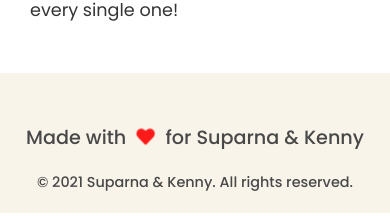
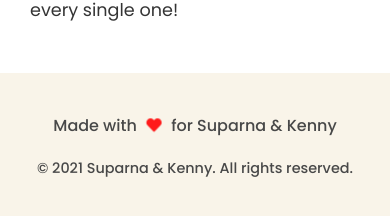
Before and after one commit to AbhishekPednekar84/supkenny-site, a Next.js app: page / in a window 390 px wide. Shown: the part 3740-3956 px from the top of the page. Built offline with nearby package versions, Linux system fonts and the light colour scheme; a web font is replaced by a local one.

Commit message:
Changed footer style

```diff
--- a/styles/Home.module.css
+++ b/styles/Home.module.css
@@ -275,7 +275,7 @@
   justify-content: center;
   align-items: center;
   padding-top: 30px;
-  padding-bottom: 20px;
+  padding-bottom: 30px;
   font-size: 1.2rem;
   font-weight: 500;
   background: #f3ecd899;
@@ -284,7 +284,7 @@
 
 .footer p {
   margin: 0;
-  padding-top: 20px;
+  padding: 10px 0;
 }
 
 .footer__secondary__text {
@@ -317,6 +317,10 @@
 @media only screen and (max-width: 600px) {
   .venue__card {
     padding: 20px;
+  }
+
+  .footer {
+    font-size: 1rem;
   }
 
   .footer__secondary__text {
@@ -419,6 +423,10 @@
     font-size: 1.2rem;
   }
 
+  .footer {
+    font-size: 1rem;
+  }
+
   .footer__secondary__text {
     font-size: 0.9rem;
   }
```
